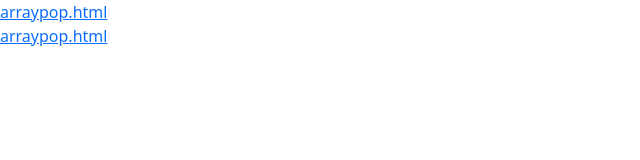
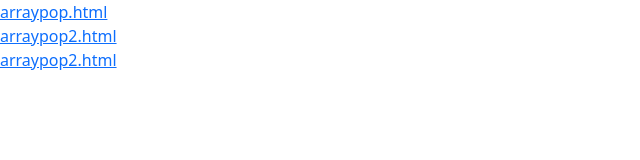
Before and after one commit to WangJie1208/20250605, a plain HTML site: page index.html in a window 1280 px wide. Shown: the whole page, without its empty margins (0-640 px from the left). Drawn offline with nearby package versions, Linux system fonts and the light colour scheme.

Commit message:
Update index.html

```diff
--- a/index.html
+++ b/index.html
@@ -11,7 +11,9 @@
 <body>
    <a href="arraypop.html">arraypop.html</a>
     <br>
-  <a href="arraypop.html">arraypop.html</a>
+  <a href="arraypop2.html">arraypop2.html</a>
+    <br>
+   <a href="arraypop2.html">arraypop2.html</a>
     <br>
 </body>
 </html>
```
